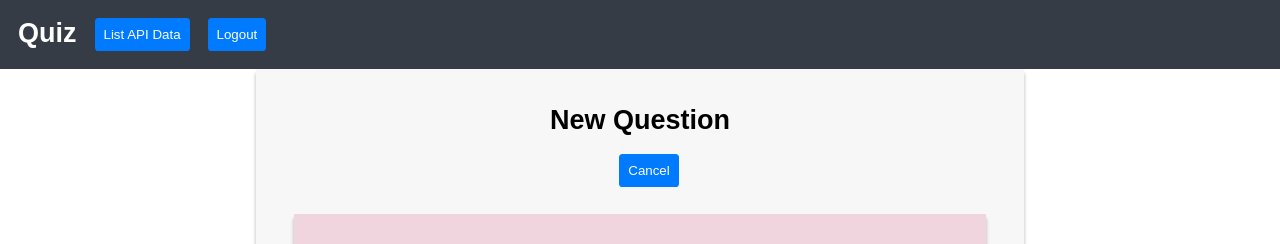
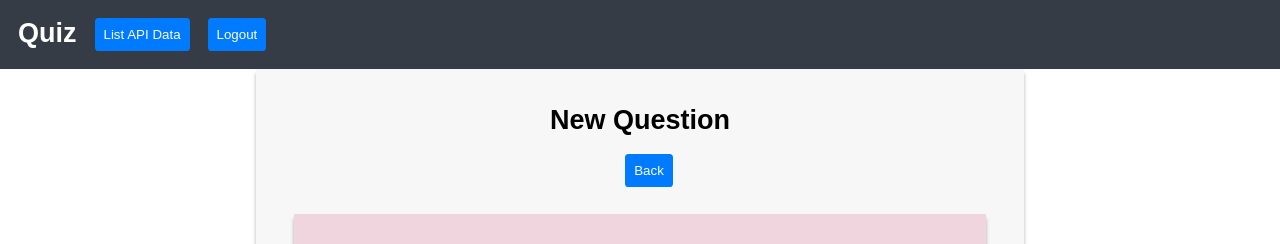
Before and after one commit to SamuelThand/quiz-app-frontend, an Angular app: page /admin-question in a window 1280 px wide. Shown: the top 244 px of the page. Built offline with nearby package versions, Linux system fonts and the light colour scheme; no server answers.

Commit message:
minor text changes in html templates for admin-quiz, admin-question

```diff
--- a/src/app/admin-question/admin-question.component.html
+++ b/src/app/admin-question/admin-question.component.html
@@ -3,7 +3,7 @@
 <section class="list-container">
   <h2>New Question</h2>
   <div class="create-buttons">
-    <button routerLink="/admin-home">Cancel</button>
+    <button routerLink="/admin-home">Back</button>
   </div>
 
   <!-- TODO Form logic -->
--- a/src/app/admin-quiz/admin-quiz.component.html
+++ b/src/app/admin-quiz/admin-quiz.component.html
@@ -31,7 +31,7 @@
     <h2 *ngIf="isEditMode">Edit quiz</h2>
     <div class="create-buttons">
       <button (click)="onQuizCreate()">Create</button>
-      <button routerLink="/admin-home">Cancel</button>
+      <button routerLink="/admin-home">Back</button>
     </div>
     <form>
       <div class="form-group">
```
